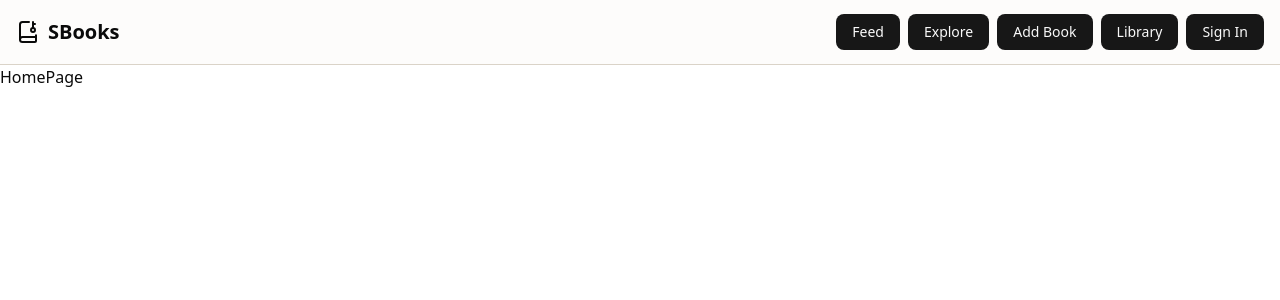
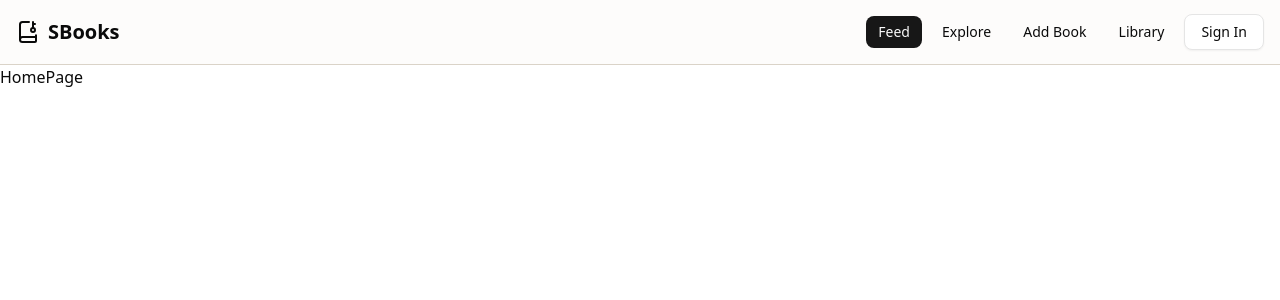
Before and after one commit to shuraimbalochofficial/s-books, a Next.js app: page / in a window 1280 px wide. Shown: the top 300 px of the page. Built offline with nearby package versions, Linux system fonts and the light colour scheme.

Commit message:
Building Navbar

```diff
--- a/src/components/Navbar.tsx
+++ b/src/components/Navbar.tsx
@@ -24,20 +24,40 @@ function Navbar() {
             <span className="text-xl font-bold text-foreground">SBooks</span>
           </Link>
           <div className="flex items-center gap-2">
-            <Button>
+            <Button
+              variant={isActive("/") ? "default" : "ghost"}
+              size="sm"
+              asChild
+            >
               <Link href="/">Feed</Link>
             </Button>
-            <Button>
-              <Link href="/">Explore </Link>
+            {/* <------------------------------------------> */}
+            <Button
+              variant={isActive("/explore") ? "default" : "ghost"}
+              size="sm"
+              asChild
+            >
+              <Link href="/explore">Explore </Link>
             </Button>
-            <Button>
-              <Link href="/">Add Book</Link>
+            {/* <------------------------------------------> */}
+            <Button
+              variant={isActive("/add-book") ? "default" : "ghost"}
+              size="sm"
+              asChild
+            >
+              <Link href="/add-book">Add Book</Link>
             </Button>
-            <Button>
-              <Link href="/">Library</Link>
+            {/* <------------------------------------------> */}
+            <Button
+              variant={isActive("/library") ? "default" : "ghost"}
+              size="sm"
+              asChild
+            >
+              <Link href="/library">Library</Link>
             </Button>
-            <Button>
-              <Link href="/">Sign In</Link>
+            {/* <------------------------------------------> */}
+            <Button variant={"outline"}>
+              <Link href="/sign-in">Sign In</Link>
             </Button>
           </div>
         </div>
```
